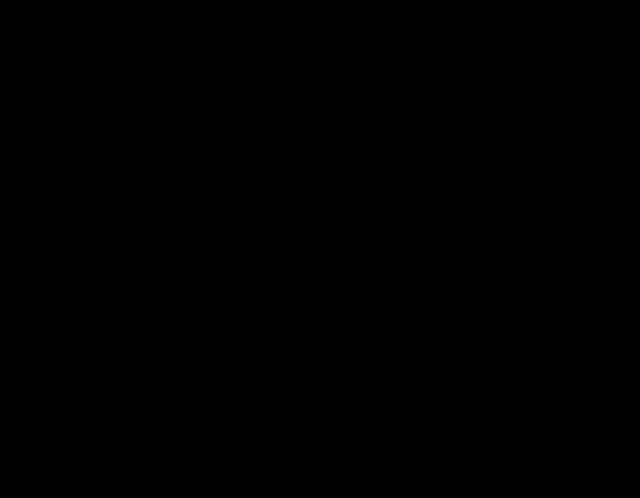
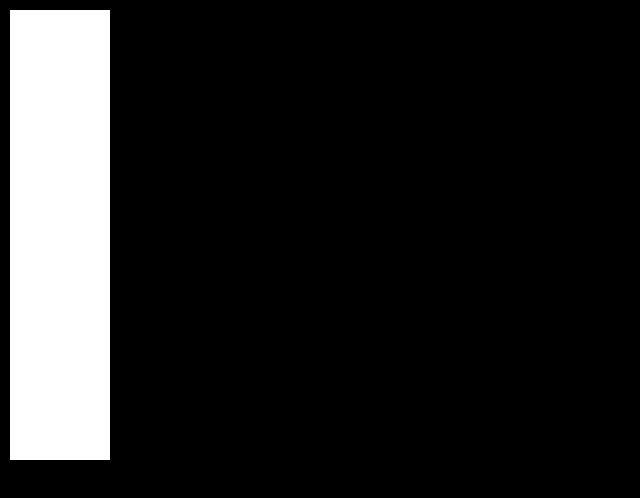
Before and after one commit to barrinjo/logicGateSim, a plain HTML site: page index.html in a window 1280 px wide. Shown: the whole page, without its empty margins (0-640 px from the left). Drawn offline with Linux system fonts and the light colour scheme.

Commit message:
added IN & ON number arguments to addBox.  Started popup menu

```diff
--- a/box.js
+++ b/box.js
@@ -1,8 +1,8 @@
 class box {
-	constructor(initX, initY, size, drawer) {
+	constructor(initX, initY, size, drawer, numberofIN, numberofON) {
 		drawable(this);
-		this.INNN = 2;
-		this.ONNN = 1;
+		this.INNN = numberofIN;
+		this.ONNN = numberofON;
 		this.x = initX;
 		this.y = initY;
 		this.mouseX;
--- a/functions.js
+++ b/functions.js
@@ -9,8 +9,8 @@ function mouseIsInBox(box) {
 	else return false;
 }
 
-function addBox(xCoord, yCoord, size, array, drawer) {
-	array.push(new box(xCoord - (size/2), yCoord - (size/2), size, drawer));
+function addBox(xCoord, yCoord, size, array, drawer, numberOfIN, numberOfON) {
+	array.push(new box(xCoord - (size/2), yCoord - (size/2), size, drawer, numberOfIN, numberOfON));
 }
 
 function buildInNodes(numberOfNodes, box) {
--- a/index.html
+++ b/index.html
@@ -8,5 +8,6 @@
     <script src="inputNode.js"></script>
     <script src="functions.js"></script>
     <script src="grid.js"></script>
+    <script src="menu.js"></script>
   </body>
 </html>
--- a/main.js
+++ b/main.js
@@ -57,11 +57,11 @@ class drawer {
 					return;
 				}
 			}
-			addBox(Screen.mouse.x-grid.x, Screen.mouse.y-grid.y, 10, this.boxArray, this);
+			addBox(Screen.mouse.x-grid.x, Screen.mouse.y-grid.y, 10, this.boxArray, this, 2, 1);
 			return;
 		}
 		if(this.boxArray.length == 0 && Screen.mouse.left.pressed) {
-			addBox(Screen.mouse.x-grid.x, Screen.mouse.y-grid.y, 10, this.boxArray, this);
+			addBox(Screen.mouse.x-grid.x, Screen.mouse.y-grid.y, 10, this.boxArray, this, 2, 2);
 			this.clickCount++;
 		}
 	}
--- a/menu.js
+++ b/menu.js
@@ -0,0 +1,44 @@
+class popupMenu {
+	constructor(x, y, segHeight, w, segCount) {
+		drawable(this);
+		this.x = x;
+		this.y = y;
+		this.w = w;
+		this.segHeight = segHeight;
+		this.segCount = segCount;
+		this.segmentArray = [];
+		for(var i = 0; i < this.segCount; ++i) {
+			this.segmentArray.push(new segment(
+				x,
+				y + i*segHeight,
+				segHeight,
+				w));
+		}
+	}
+	step() {
+
+	}
+	draw() {
+
+	}
+}
+
+class segment {
+	constructor(x, y, h, w) {
+		drawable(this);
+		this.x = x;
+		this.y = y;
+		this.h = h;
+		this.w = w;
+	}
+	step() {
+
+	}
+	draw() {
+		Screen.fill(255, 255, 255);
+		Screen.rect(this.x + grid.x, this.y + grid.y, this.h, this.w);
+	}
+
+}
+
+new popupMenu(10, 10, 100, 150, 4);
```
